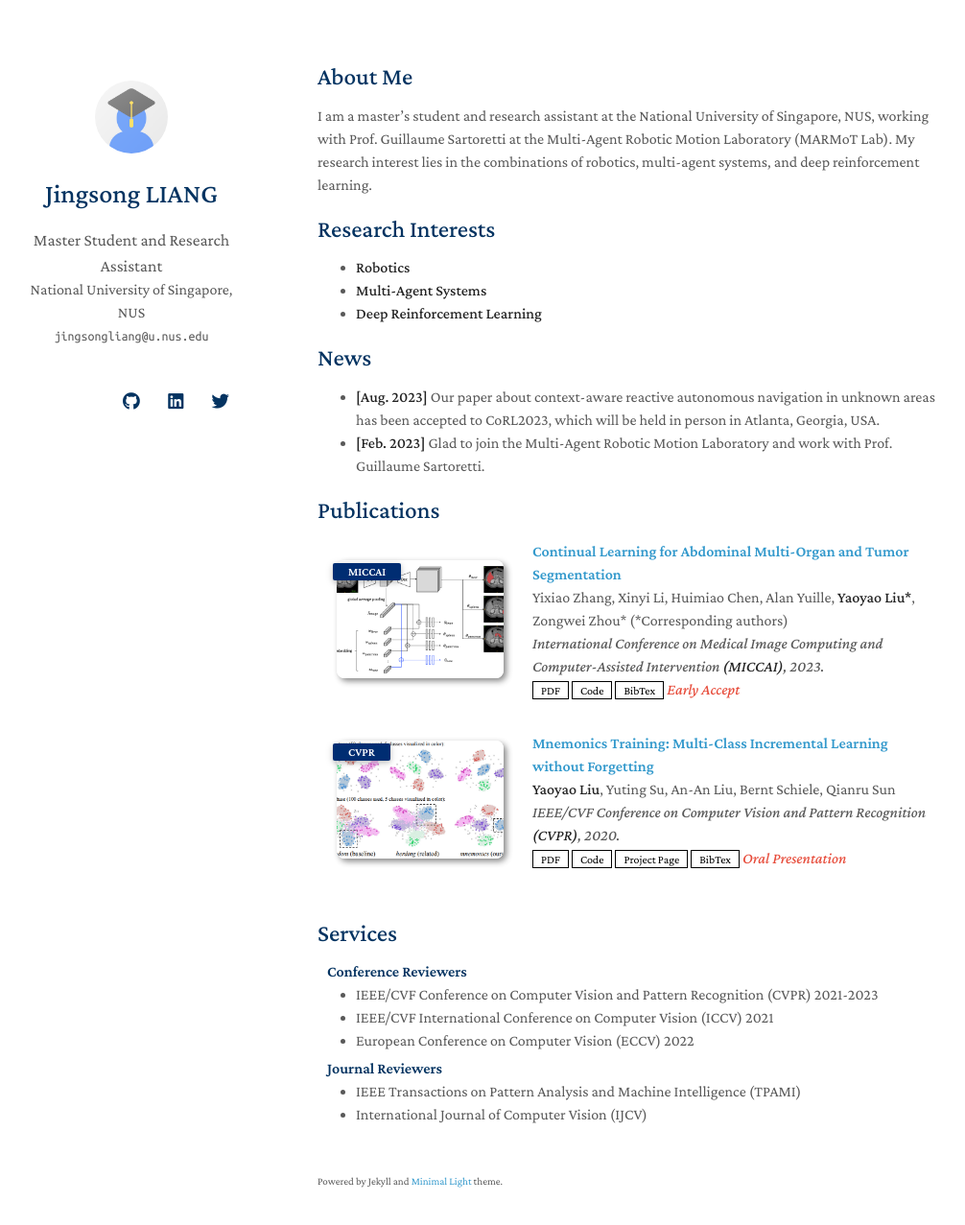
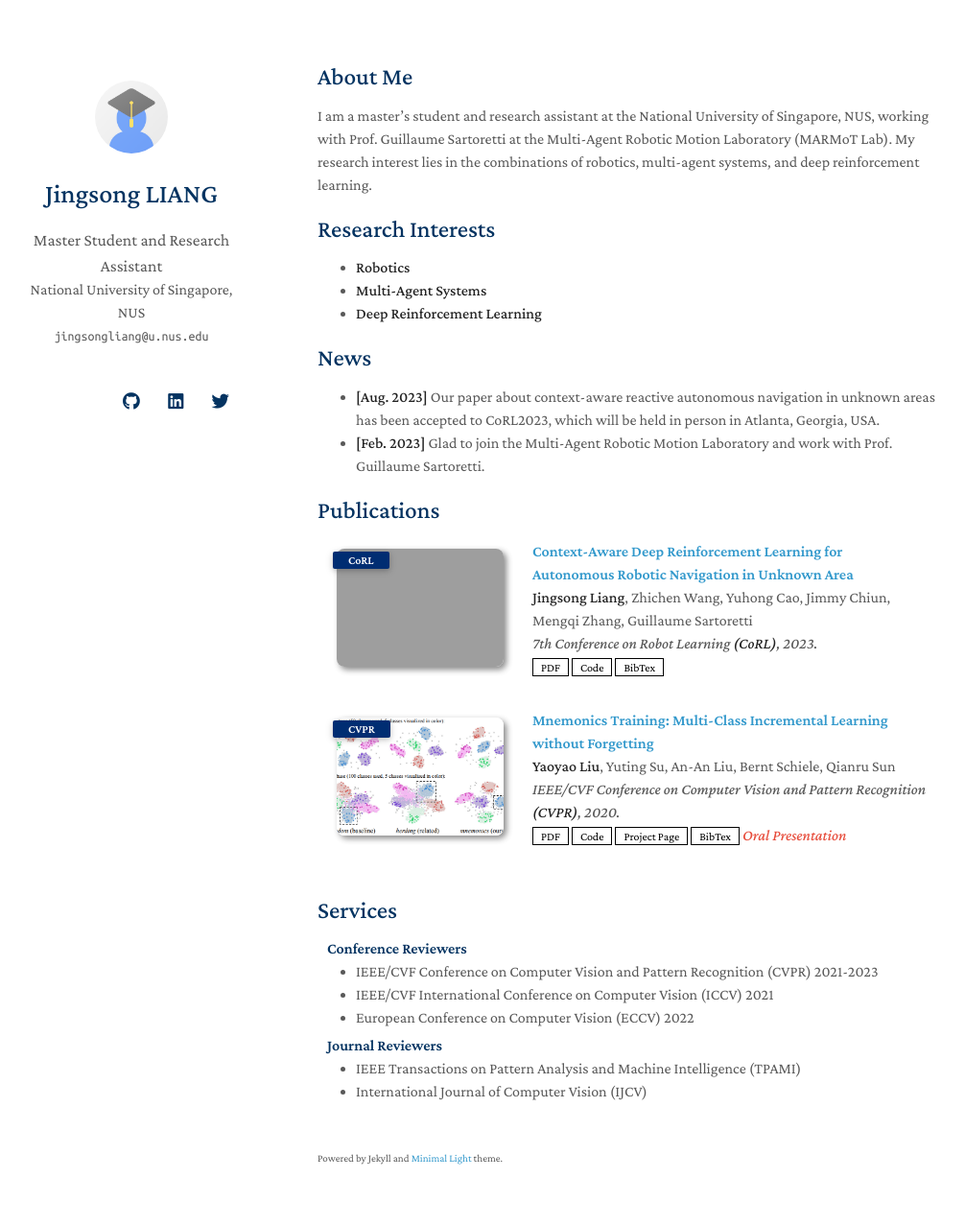
Before and after one commit to JingsongLiang/JingsongLiang.github.io, a Jekyll site: the page built from index.md, in a window 1280 px wide and 1312 px high. Shown: the top 1277 px of the window at 96% size, without its empty margins (139-1145 px from the left). Built offline with Jekyll 4.4.1, drawn with Linux system fonts in a browser that asks for light colours; nearby versions of some CDN libraries; a style sheet for code colours, icons or effects is not loaded; our own code applies the rules of GitHub Pages for plain Markdown files; grey boxes are pictures that could not be loaded.

Commit message:
Update publications.yml

```diff
--- a/_data/publications.yml
+++ b/_data/publications.yml
@@ -1,14 +1,14 @@
 main:
 
-  - title: Continual Learning for Abdominal Multi-Organ and Tumor Segmentation
-    authors: Yixiao Zhang, Xinyi Li, Huimiao Chen, Alan Yuille, <strong>Yaoyao Liu*</strong>, Zongwei Zhou* (*Corresponding authors)
-    conference_short: MICCAI
-    conference: International Conference on Medical Image Computing and Computer-Assisted Intervention <strong>(MICCAI)</strong>, 2023.
-    pdf: https://arxiv.org/pdf/2306.00988.pdf
+  - title: Context-Aware Deep Reinforcement Learning for Autonomous Robotic Navigation in Unknown Area
+    authors: <strong>Jingsong Liang</strong>, Zhichen Wang, Yuhong Cao, Jimmy Chiun, Mengqi Zhang, Guillaume Sartoretti
+    conference_short: CoRL
+    conference: 7th Conference on Robot Learning <strong>(CoRL)</strong>, 2023.
+    pdf: https://www.marmotlab.org/publications/52-CORL2023-MaplessNavigation.pdf
     code: https://github.com/MrGiovanni/ContinualLearning
-    bibtex: https://bib.yliu.me/MICCAI23.txt
-    image: ./assets/img/teaser_example_2.png
-    notes: Early Accept
+    bibtex: https://scholar.googleusercontent.com/scholar.bib?q=info:Aw43nDcPGTkJ:scholar.google.com/&output=citation&scisdr=ClE57TXJEI7TwPAHCg4:AFWwaeYAAAAAZVkBEg6ZWy2LOOB33KJRJlJB6XI&scisig=AFWwaeYAAAAAZVkBEpBeKUH066wLex1A6GH3R3A&scisf=4&ct=citation&cd=-1&hl=en&scfhb=1
+    image: ./assets/img/corl2023_mapless_navigation.png
+    # notes: Accept
 
   - title: "Mnemonics Training: Multi-Class Incremental Learning without Forgetting"
     authors: <strong>Yaoyao Liu</strong>, Yuting Su, An-An Liu, Bernt Schiele, Qianru Sun
```
